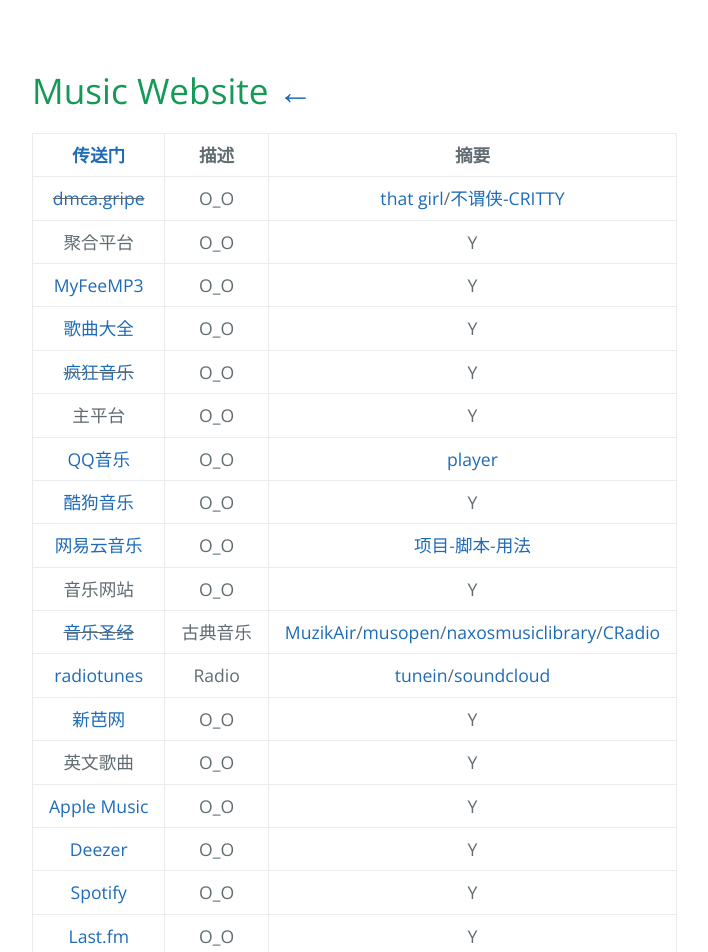
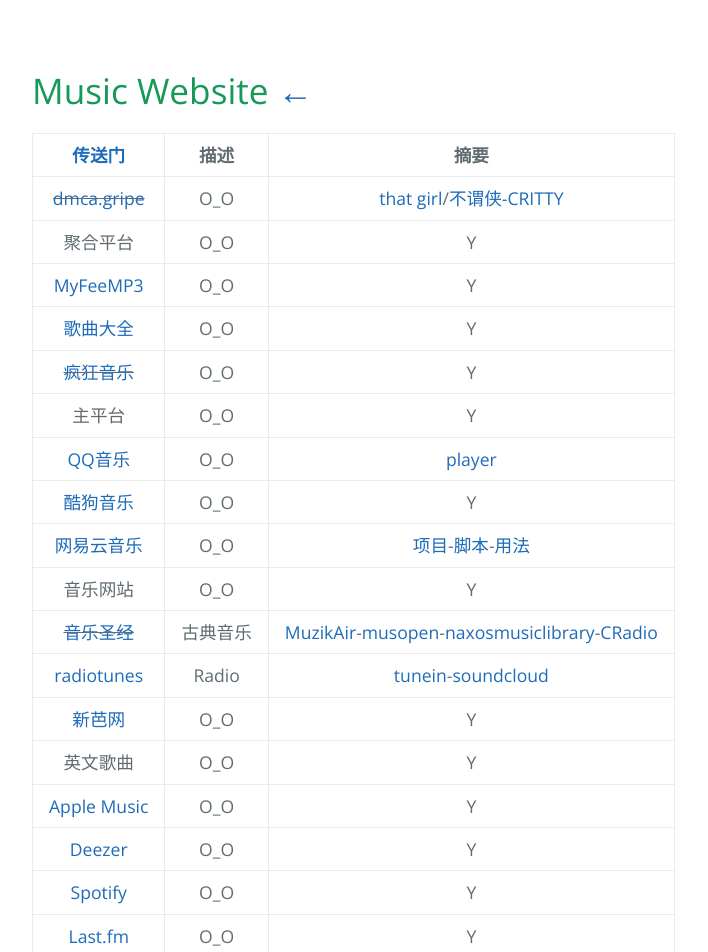
Before and after one commit to AmbroseRen/test, a Jekyll site: the page built from Art/Music/index.md, in a window 1280 px wide. Shown: the top 952 px of the page, without its empty margins (128-836 px from the left). Built offline with Jekyll 4.4.1, drawn with Linux system fonts in a browser that asks for light colours; nearby versions of some CDN libraries; our own code applies the rules of GitHub Pages for plain Markdown files; library files that are not in the unit come from our copies; the repository's description, which GitHub fills in, is left out.

```diff
--- a/Art/Music/index.md
+++ b/Art/Music/index.md
@@ -34,8 +34,8 @@
 | [酷狗音乐](http://www.kugou.com/) | O_O | Y |
 | [网易云音乐](https://music.163.com/) | O_O | [项目](https://github.com/DesperadoJ/Rules-for-UnblockNeteaseMusic)-[脚本](https://raw.githubusercontent.com/DesperadoJ/Rules-for-UnblockNeteaseMusic/master/Clash/UnblockNeteaseMusic.yaml)-[用法](https://desperadoj.com/16.html) |
 | 音乐网站 | O_O | Y |
-| ~~[音乐圣经](https://www.musicbible.com/)~~ | 古典音乐 | [MuzikAir](https://listen.muzikair.com/cn/)/[musopen](https://musopen.org/music/)/[naxosmusiclibrary](https://www.naxosmusiclibrary.com)/[CRadio](https://www.accuradio.com/classical/) |
-| [radiotunes](https://www.radiotunes.com/) | Radio | [tunein](https://tunein.com/search/?query=classical)/[soundcloud](https://soundcloud.com/search/sets?q=classic%20music) |
+| ~~[音乐圣经](https://www.musicbible.com/)~~ | 古典音乐 | [MuzikAir](https://listen.muzikair.com/cn/)-[musopen](https://musopen.org/music/)-[naxosmusiclibrary](https://www.naxosmusiclibrary.com)-[CRadio](https://www.accuradio.com/classical/) |
+| [radiotunes](https://www.radiotunes.com/) | Radio | [tunein](https://tunein.com/search/?query=classical)-[soundcloud](https://soundcloud.com/search/sets?q=classic%20music) |
 | [新芭网](https://www.sin80.com/artist/beethoven) | O_O | Y |
 | 英文歌曲 | O_O | Y |
 | [Apple Music](https://music.apple.com/cn/browse) | O_O | Y |
```
